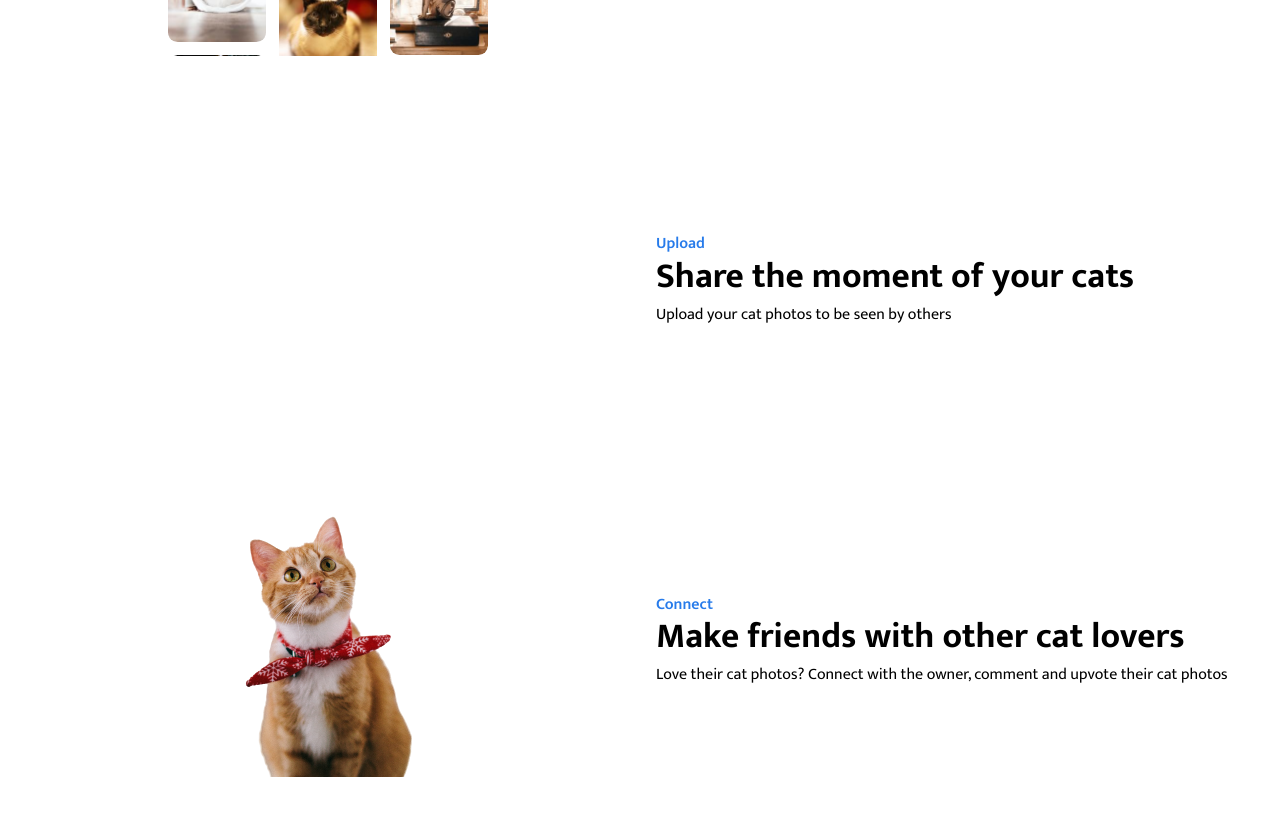
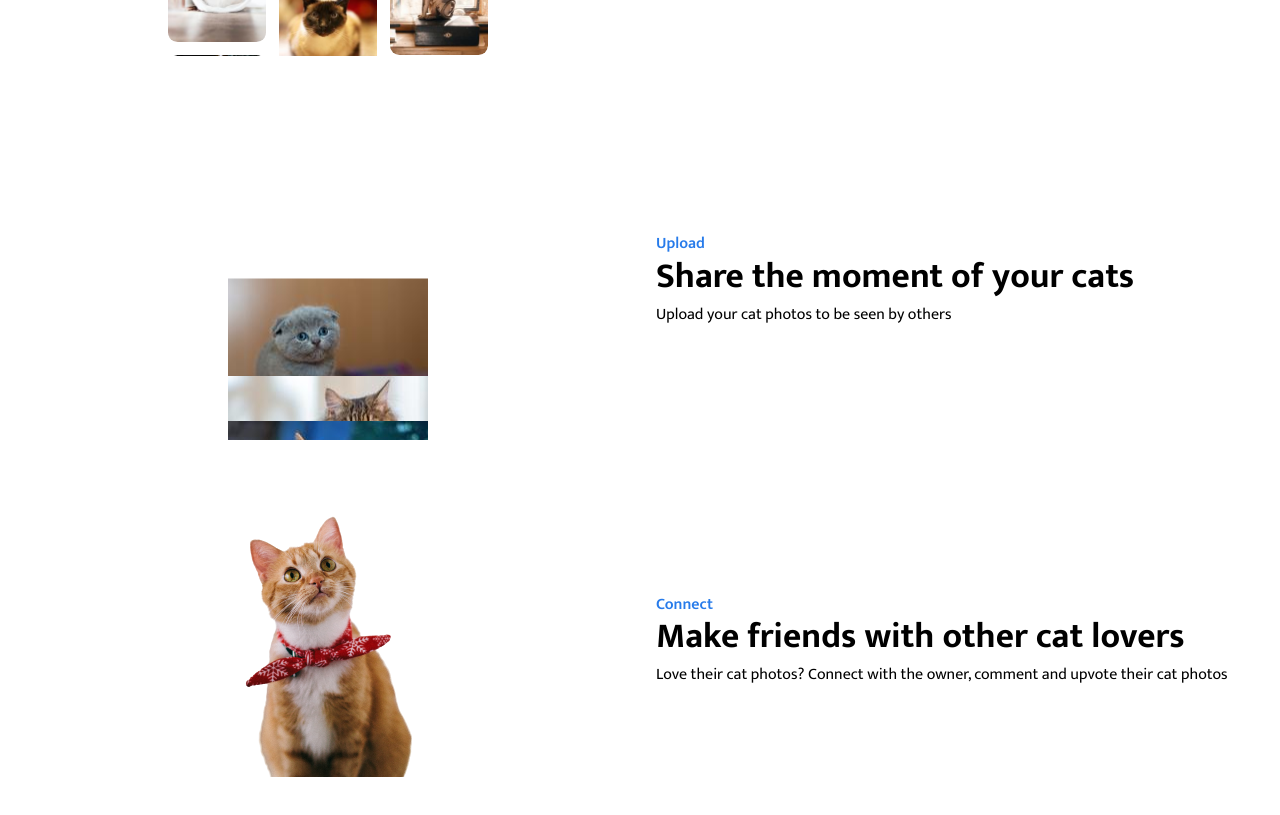
Before and after one commit to hafezfhmi/fullstack-mern-template, a React (Create React App) app in the folder client/: page / in a window 1280 px wide. Shown: the part 980-1795 px from the top of the page. Built offline with nearby package versions, Linux system fonts and the light colour scheme; no server answers.

Commit message:
Style: Client - Add first version of upload animation

```diff
--- a/client/src/components/Features/features.module.css
+++ b/client/src/components/Features/features.module.css
@@ -89,6 +89,7 @@
   height: 25vw;
   justify-self: center;
   position: relative;
+  overflow: hidden;
 }
 
 .catUpload > button {
@@ -96,7 +97,10 @@
   top: 50%;
   left: 50%;
   transform: translate(-50%, -50%);
-  display: none;
+  animation-name: buttonPress;
+  animation-duration: 15s;
+  animation-iteration-count: infinite;
+  /* display: none; */
 }
 
 .catImageContainer {
@@ -106,7 +110,8 @@
   top: 50%;
   left: 50%;
   transform: translate(-50%, -50%);
-  display: none;
+  /* display: none; */
+  /* background-color: red; */
 }
 
 .catImageContainer > img {
@@ -118,14 +123,23 @@
 
 .catImageContainer > img:nth-child(1) {
   top: 40%;
+  animation-name: uploading-img-1;
+  animation-duration: 15s;
+  animation-iteration-count: infinite;
 }
 
 .catImageContainer > img:nth-child(2) {
   top: 50%;
+  animation-name: uploading-img-2;
+  animation-duration: 15s;
+  animation-iteration-count: infinite;
 }
 
 .catImageContainer > img:nth-child(3) {
   top: 60%;
+  animation-name: uploading-img-3;
+  animation-duration: 15s;
+  animation-iteration-count: infinite;
 }
 
 .catUploaded {
@@ -147,6 +161,101 @@
   margin-right: 0.2rem;
 }
 
+@keyframes buttonPress {
+  0% {
+    top: 50%;
+  }
+  19% {
+    opacity: 100%;
+  }
+  20%,
+  100% {
+    opacity: 0;
+    top: 53%;
+  }
+}
+
+@keyframes uploading-img-1 {
+  0%,
+  20% {
+    opacity: 0;
+    top: 115%;
+  }
+  21% {
+    opacity: 1;
+  }
+  22% {
+    top: 115%;
+  }
+  69% {
+    opacity: 100%;
+    top: 40%;
+  }
+  70% {
+    opacity: 0;
+  }
+  100% {
+    opacity: 0;
+  }
+}
+
+@keyframes uploading-img-2 {
+  0%,
+  20% {
+    opacity: 0;
+    top: 115%;
+  }
+  21% {
+    opacity: 1;
+  }
+  32% {
+    top: 115%;
+  }
+  69% {
+    opacity: 100%;
+    top: 50%;
+  }
+  70% {
+    opacity: 0;
+  }
+  100% {
+    opacity: 0;
+  }
+}
+
+@keyframes uploading-img-3 {
+  0%,
+  20% {
+    opacity: 0;
+    top: 115%;
+  }
+  21% {
+    opacity: 1;
+  }
+  42% {
+    top: 115%;
+  }
+  69% {
+    opacity: 100%;
+    top: 60%;
+  }
+  70% {
+    opacity: 0;
+  }
+  100% {
+    opacity: 0;
+  }
+}
+
+@keyframes uploaded {
+  from {
+    top: 0%;
+  }
+  to {
+    top: -60%;
+  }
+}
+
 @media only screen and (max-width: 900px) {
   .feature {
     grid-template-columns: 1fr;
```
